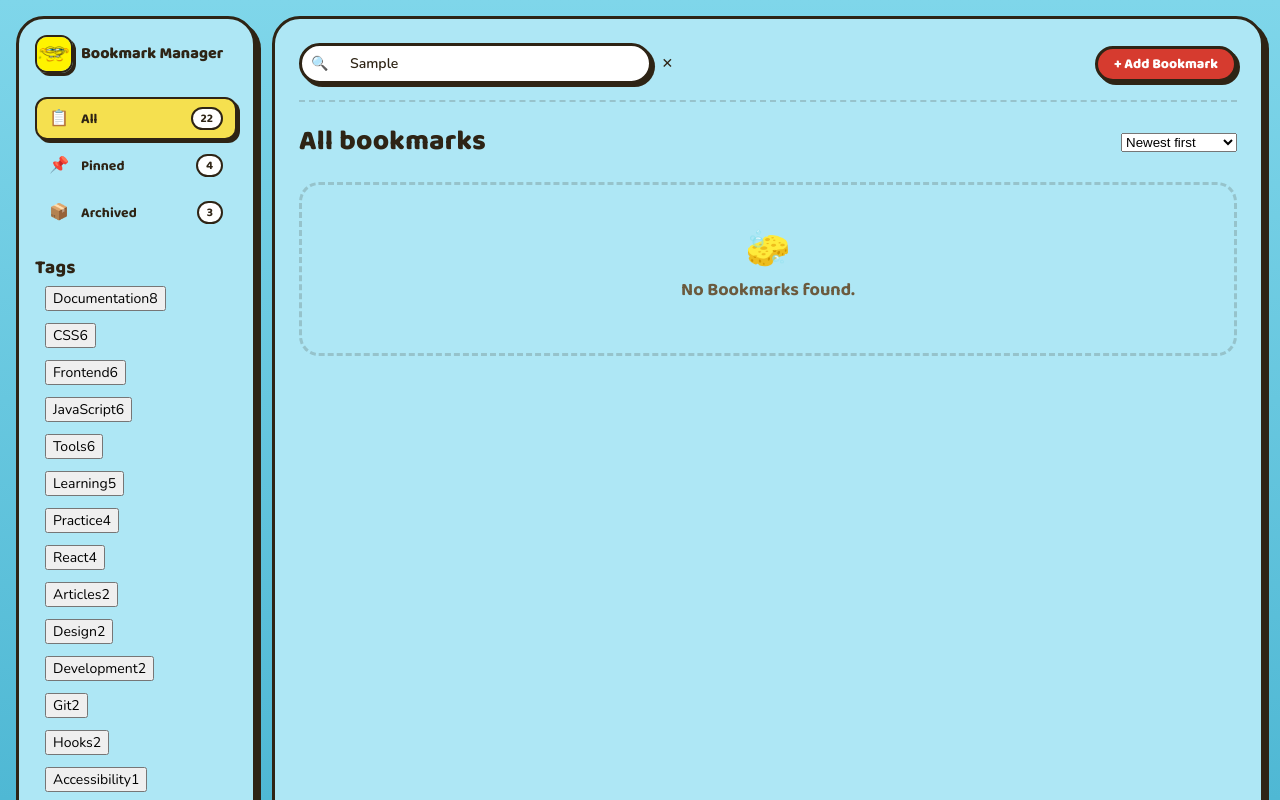
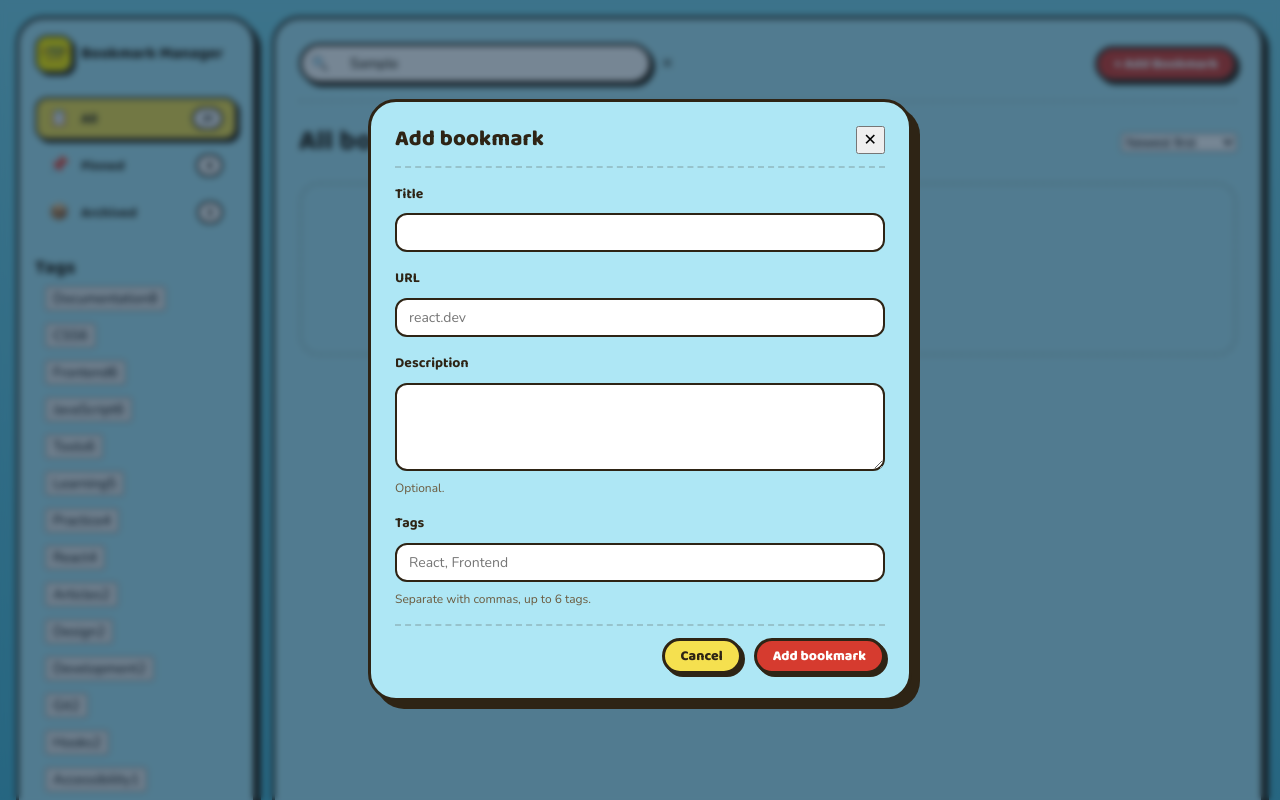
Before and after one commit to Mariam3120/React-projects, a React (Vite) app in the folder bookmark/: page / in a window 1280 px wide. Both pictures are taken after typing "Sample" into the empty fields and a click on the button "+ Add Bookmark". Shown: the top 800 px of the page. Built offline with nearby package versions, Linux system fonts and the light colour scheme.

Commit message:
Integrate bookmark form

```diff
--- a/bookmark/src/App.jsx
+++ b/bookmark/src/App.jsx
@@ -3,7 +3,11 @@ import { BookmarkList } from "./components/bookmarks/BookmarkList.jsx";
 import { useBookmarks } from "./hooks/useBookmarks";
 import { VIEWS, getViewOption } from "./constants/views";
 import { SORT_OPTIONS } from "./constants/sortOptions";
-import { selectBookmarks, collectTags, countByView } from "./utils/bookmarkQuery";
+import {
+  selectBookmarks,
+  collectTags,
+  countByView,
+} from "./utils/bookmarkQuery";
 import { SearchBar } from "./components/controls/SearchBar";
 import { SortSelect } from "./components/controls/SortSelect";
 import { ViewFilter } from "./components/controls/ViewFilter";
@@ -12,7 +16,9 @@ import { Layout } from "./components/layout/Layout";
 import { Sidebar } from "./components/layout/Sidebar";
 import { Header } from "./components/layout/Header";
 import { Button } from "./components/ui/Button";
-
+import { Modal } from "./components/ui/Modal";
+import { ConfirmModal } from "./components/ui/ConfirmModal";
+import { BookmarkForm } from "./components/bookmarks/BookmarkForm";
 
 // //tests
 // saveToStorage("bookmark-manager:test", [{ id: 1 }, { id: 2 }]);
@@ -54,20 +60,57 @@ function App() {
   const [selectedTag, setSelectedTag] = useState(null);
   const [sortOption, setSortOption] = useState(SORT_OPTIONS.NEWEST);
 
+  const [isFormOpen, setIsFormOpen] = useState(false);
+  const [editedId, setEditedId] = useState(null);
+  const [deletedId, setDeletedId] = useState(null);
+
+  // ობიექტი სიიდან გამოითვლება — ზუსტად ისე, როგორც გაფილტრული სია
+  const editedBookmark =
+    bookmarks.find((bookmark) => bookmark.id === editedId) ?? null;
+  const deletedBookmark =
+    bookmarks.find((bookmark) => bookmark.id === deletedId) ?? null;
+
   const visibleBookmarks = useMemo(
-    () => selectBookmarks(bookmarks, { view, searchTerm, selectedTag, sortOption }),
+    () =>
+      selectBookmarks(bookmarks, { view, searchTerm, selectedTag, sortOption }),
     // dependency array: ყველაფერი, რასაც ზემოთა ფუნქცია იყენებს
     [bookmarks, view, searchTerm, selectedTag, sortOption],
-);
+  );
 
-const tags = useMemo(() => collectTags(bookmarks, view), [bookmarks, view]);
-const counts = useMemo(() => countByView(bookmarks), [bookmarks]);
+  const tags = useMemo(() => collectTags(bookmarks, view), [bookmarks, view]);
+  const counts = useMemo(() => countByView(bookmarks), [bookmarks]);
 
   function handleViewChange(nextView) {
     setView(nextView);
     setSelectedTag(null);
   }
 
+  function handleFormSubmit(values) {
+    // ერთი ფუნქცია ორივე რეჟიმს ემსახურება
+    if (editedId === null) {
+      addBookmark(values);
+    } else {
+      updateBookmark(editedId, values);
+    }
+
+    closeForm();
+  }
+  function openAddForm() {
+    setEditedId(null);
+    setIsFormOpen(true);
+  }
+  function openEditForm(id) {
+    setEditedId(id);
+    setIsFormOpen(true);
+  }
+  function closeForm() {
+    setIsFormOpen(false);
+    setEditedId(null);
+  }
+  function handleDeleteConfirm() {
+    deleteBookmark(deletedId);
+    setDeletedId(null);
+  }
 
   if (isLoading) {
     return <p>...Loading</p>;
@@ -77,7 +120,7 @@ const counts = useMemo(() => countByView(bookmarks), [bookmarks]);
     return <p>Something went wrong.</p>;
   }
 
-    return (
+  return (
     <Layout
       sidebar={
         <Sidebar>
@@ -92,17 +135,7 @@ const counts = useMemo(() => countByView(bookmarks), [bookmarks]);
       header={
         <Header>
           <SearchBar value={searchTerm} onChange={setSearchTerm} />
-          <Button
-            variant="primary"
-            onClick={() =>
-              addBookmark({
-                title: "Test bookmark",
-                url: "https://example.com",
-                description: "Temporary",
-                tags: ["Test"],
-              })
-            }
-          >
+          <Button variant="primary" onClick={openAddForm}>
             + Add Bookmark
           </Button>
         </Header>
@@ -112,15 +145,35 @@ const counts = useMemo(() => countByView(bookmarks), [bookmarks]);
     >
       <BookmarkList
         bookmarks={visibleBookmarks}
-        onDelete={deleteBookmark}
+        onDelete={setDeletedId}
         onTogglePinned={togglePinned}
         onToggleArchived={toggleArchived}
         onVisit={registerVisit}
-        onEdit={(id) => updateBookmark(id, { title: "EDITED!" })}
+        onEdit={openEditForm}
       />
+      {isFormOpen && (
+        <Modal
+          title={editedId === null ? "Add bookmark" : "Edit bookmark"}
+          onClose={closeForm}
+        >
+          <BookmarkForm
+            bookmark={editedBookmark}
+            onSubmit={handleFormSubmit}
+            onCancel={closeForm}
+          />
+        </Modal>
+      )}
+
+      {deletedId !== null && (
+        <ConfirmModal
+          title="Delete bookmark"
+          message={`“${deletedBookmark?.title}” will be removed for good.`}
+          onConfirm={handleDeleteConfirm}
+          onCancel={() => setDeletedId(null)}
+        />
+      )}
     </Layout>
   );
-
 }
 
 export default App;
--- a/bookmark/src/components/bookmarks/BookmarkForm.jsx
+++ b/bookmark/src/components/bookmarks/BookmarkForm.jsx
@@ -9,7 +9,6 @@ import {
   MAX_TAGS,
 } from "../../utils/validation";
 import styles from "./BookmarkForm.module.css";
-
 
 const EMPTY_VALUES = { title: "", url: "", description: "", tags: "" };
 
@@ -79,7 +78,7 @@ export function BookmarkForm({ bookmark, onSubmit, onCancel }) {
   return (
     // noValidate ბრაუზერის საკუთარ შეტყობინებებს თიშავს —
     // ჩვენ ჩვენივე ტექსტები გვინდა, ჩვენივე ენაზე და ადგილას
-    <form onSubmit={handleSubmit} noValidate>
+    <form onSubmit={handleSubmit} className={styles.form} noValidate>
       <FormField id="bookmark-title" label="Title" error={errors.title}>
         <input
           id="bookmark-title"
@@ -87,15 +86,15 @@ export function BookmarkForm({ bookmark, onSubmit, onCancel }) {
           name="title"
           value={values.title}
           onChange={handleChange}
+          autoFocus
           // პირველი ველი ფოკუსში modal-ის გახსნისთანავე
-          autoFocus
           // screen reader-ს უნდა ეცნობოს, რომ ველი არასწორია
           aria-invalid={Boolean(errors.title)}
           // და სად წერია, რატომ
           aria-describedby={errors.title ? "bookmark-title-error" : undefined}
         />
       </FormField>
-      <FormField id="bookmark-title" label="Title" error={errors.url}>
+      <FormField id="bookmark-url" label="URL" error={errors.url}>
         <input
           id="bookmark-url"
           // name უნდა ემთხვეოდეს values-ის key-ს!
@@ -104,11 +103,10 @@ export function BookmarkForm({ bookmark, onSubmit, onCancel }) {
           onChange={handleChange}
           // პირველი ველი ფოკუსში modal-ის გახსნისთანავე
           placeholder="react.dev"
-          autoFocus
           // screen reader-ს უნდა ეცნობოს, რომ ველი არასწორია
-          aria-invalid={Boolean(errors.title)}
+          aria-invalid={Boolean(errors.url)}
           // და სად წერია, რატომ
-          aria-describedby={errors.url ? "bookmark-title-error" : undefined}
+          aria-describedby={errors.url ? "bookmark-url-error" : undefined}
         />
       </FormField>
       <FormField
@@ -128,7 +126,12 @@ export function BookmarkForm({ bookmark, onSubmit, onCancel }) {
           }
         />
       </FormField>
-      <FormField id="bookmark-title" label="Title" error={errors.tags}>
+      <FormField
+        id="bookmark-tags"
+        label="Tags"
+        error={errors.tags}
+        hint={`Separate with commas, up to ${MAX_TAGS} tags.`}
+      >
         <input
           id="bookmark-tags"
           // name უნდა ემთხვეოდეს values-ის key-ს!
@@ -136,14 +139,11 @@ export function BookmarkForm({ bookmark, onSubmit, onCancel }) {
           value={values.tags}
           onChange={handleChange}
           placeholder="React, Frontend"
-                    hint={`Separate with commas, up to ${MAX_TAGS} tags.`}
-
           // პირველი ველი ფოკუსში modal-ის გახსნისთანავე
-                    autoFocus
           // screen reader-ს უნდა ეცნობოს, რომ ველი არასწორია
-                    aria-invalid={Boolean(errors.title)}
+          aria-invalid={Boolean(errors.tags)}
           // და სად წერია, რატომ
-                    aria-describedby={errors.tags ? "bookmark-title-error" : undefined}
+          aria-describedby={errors.tags ? "bookmark-tags-error" : undefined}
         />
       </FormField>
 
```
Lines whose indentation alone changed are shown as unchanged.
